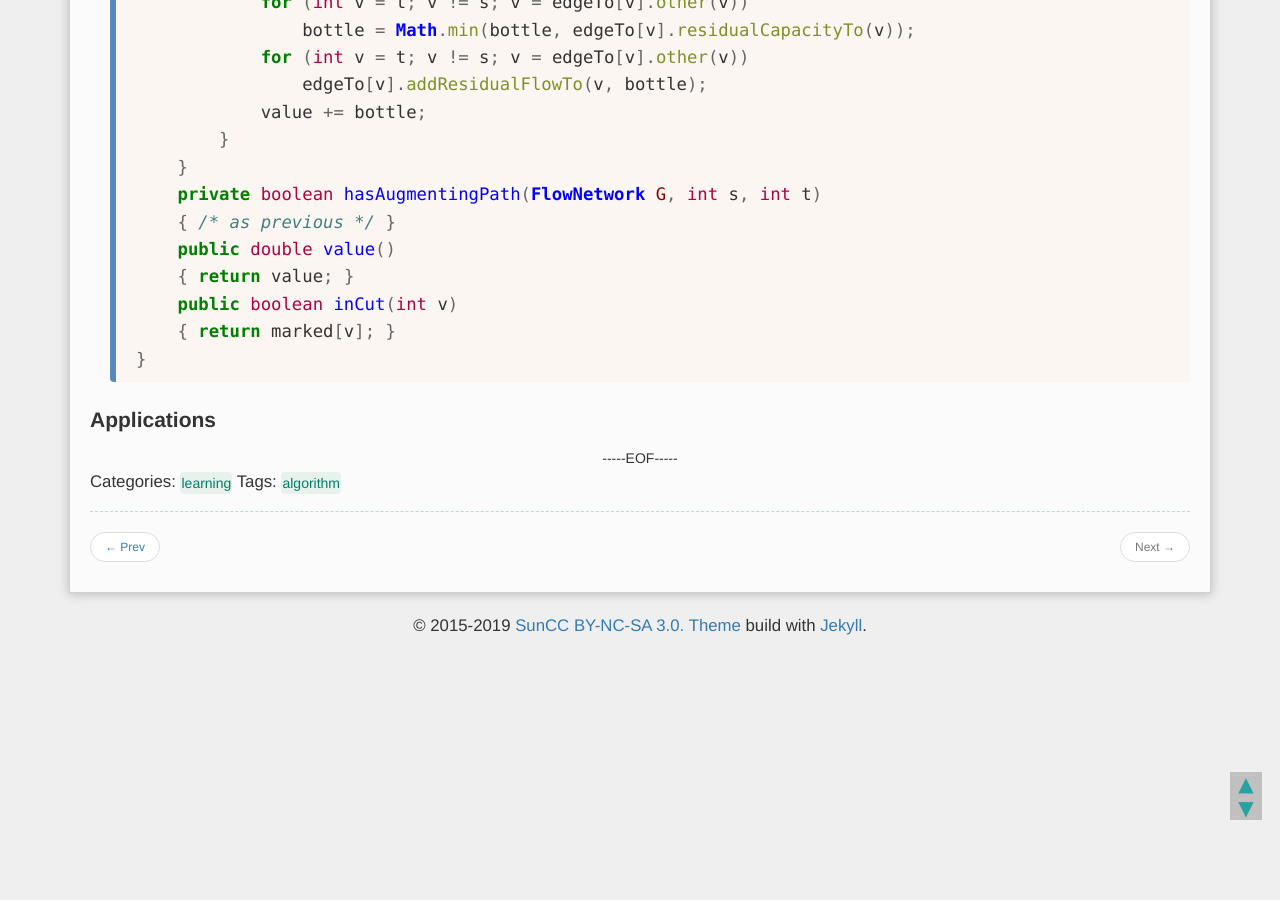
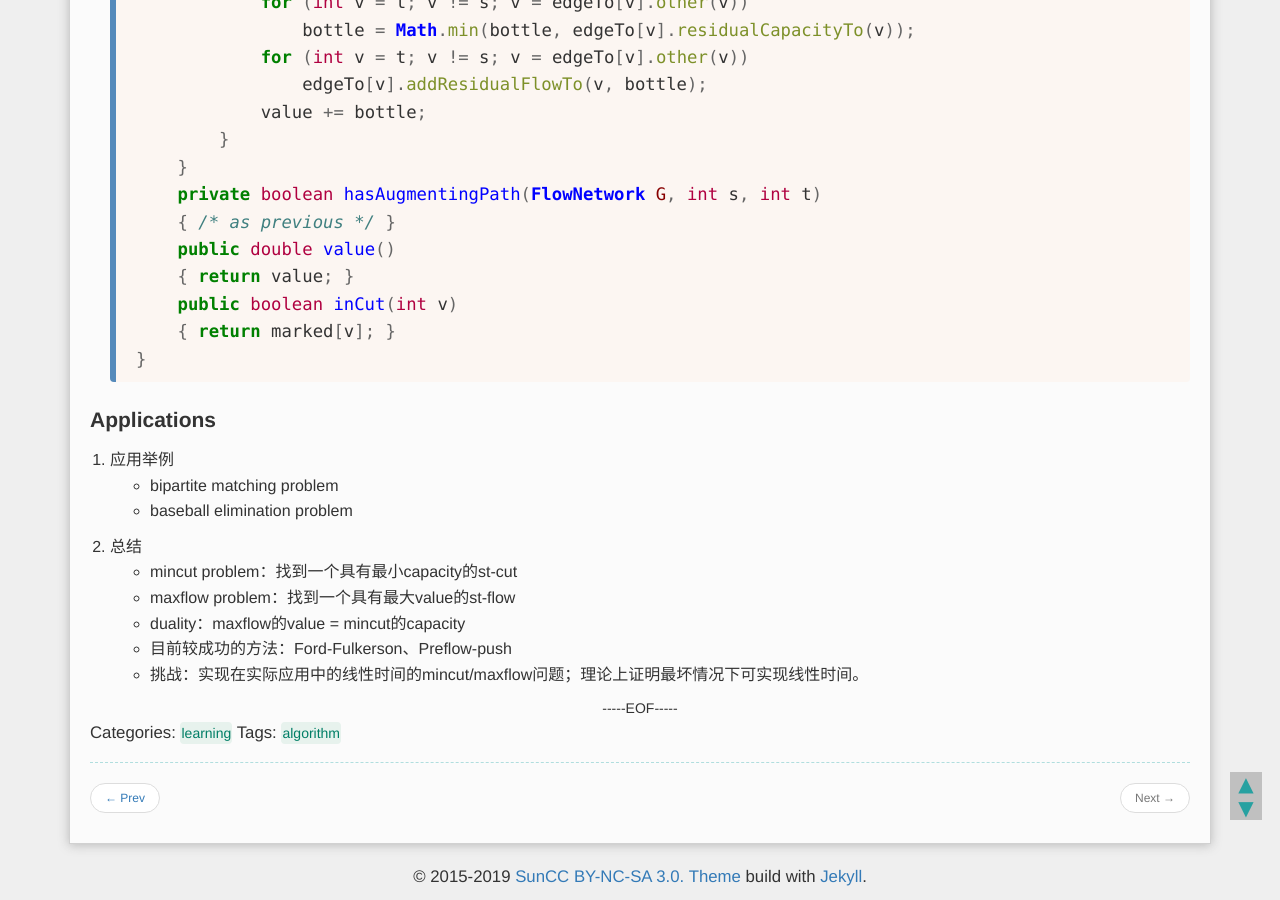
Before and after one commit to YurieSun/YurieSun.github.io, a Jekyll site: the page built from _posts/2019-06-24-maximum-flow.md, in a window 1280 px wide and 900 px high, scrolled down 6164 px. Built offline with Jekyll 4.4.1, drawn with Linux system fonts in a browser that asks for light colours; formulas are drawn with MathJax 3.

Commit message:
submit algorithm notes of applications in maximum flow

````diff
--- a/_posts/2019-06-24-maximum-flow.md
+++ b/_posts/2019-06-24-maximum-flow.md
@@ -242,3 +242,12 @@ tags: [algorithm]
     ```
 
 ### Applications
+1. 应用举例
+    * bipartite matching problem
+    * baseball elimination problem
+2. 总结
+    * mincut problem：找到一个具有最小capacity的st-cut
+    * maxflow problem：找到一个具有最大value的st-flow
+    * duality：maxflow的value = mincut的capacity
+    * 目前较成功的方法：Ford-Fulkerson、Preflow-push
+    * 挑战：实现在实际应用中的线性时间的mincut/maxflow问题；理论上证明最坏情况下可实现线性时间。
````
